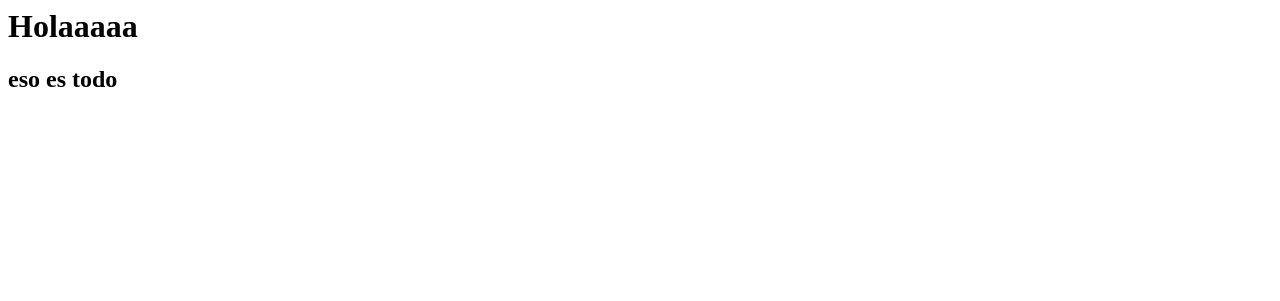
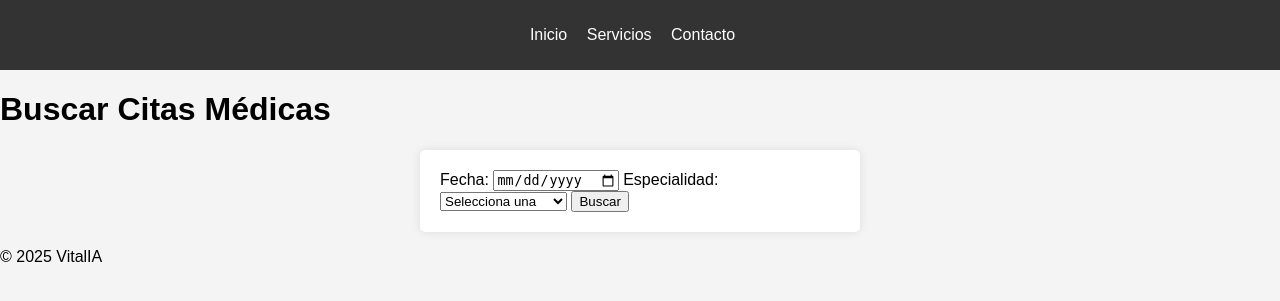
Before and after one commit to vcastrop/vitalIA, a Django app: page / in a window 1280 px wide. Shown: the top 301 px of the page. Run offline with Django 5.2, Linux system fonts and the light colour scheme.

Commit message:
updated
updated fronted

```diff
--- a/django/appointments/models.py
+++ b/django/appointments/models.py
@@ -3,11 +3,11 @@ from django.db import models
 
 # Create your models here.
 
-class appointments(models.Model):
+class Cita(models.Model):
+    nombre_paciente = models.CharField(max_length=100)
     especialidad = models.CharField(max_length=100)
     fecha = models.DateField()
     hora = models.TimeField()
-    disponible = models.BooleanField(default=True)
 
     def __str__(self):
-        return f"{self.especialidad} - {self.fecha} {self.hora}"
+        return f"{self.nombre_paciente} - {self.especialidad} ({self.fecha} {self.hora})"
--- /dev/null
+++ b/django/appointments/static/css/styles.css
@@ -0,0 +1,53 @@
+body {
+    font-family: Arial, sans-serif;
+    margin: 0;
+    padding: 0;
+    background-color: #f4f4f4;
+}
+
+nav {
+    background: #333;
+    color: white;
+    padding: 10px;
+    text-align: center;
+}
+
+nav ul {
+    list-style: none;
+    padding: 0;
+}
+
+nav ul li {
+    display: inline;
+    margin-right: 15px;
+}
+
+nav ul li a {
+    color: white;
+    text-decoration: none;
+}
+
+form {
+    background: white;
+    padding: 20px;
+    max-width: 400px;
+    margin: auto;
+    box-shadow: 0 0 10px rgba(0, 0, 0, 0.1);
+    border-radius: 5px;
+}
+
+table {
+    width: 80%;
+    margin: auto;
+    border-collapse: collapse;
+}
+
+table, th, td {
+    border: 1px solid black;
+    padding: 10px;
+}
+
+th {
+    background-color: #333;
+    color: white;
+}
--- a/django/appointments/templates/about.html
+++ b/django/appointments/templates/about.html
@@ -1,3 +1,4 @@
+
 <!DOCTYPE html>
 <html>
 <head>
@@ -5,6 +6,6 @@
 </head>
 <body>
     <h1>Acerca de</h1>
-    <p>Esta es la página "Acerca de" de la aplicación.</p>
+    <p>Esta es la pagina "Acerca de" de la aplicación.</p>
 </body>
 </html>
--- /dev/null
+++ b/django/appointments/templates/base.html
@@ -0,0 +1,33 @@
+{% load static %}
+<link rel="stylesheet" href="{% static 'css/styles.css' %}">
+
+<!DOCTYPE html>
+
+<html lang="es">
+<head>
+    <meta charset="UTF-8">
+    <meta name="viewport" content="width=device-width, initial-scale=1.0">
+    <title>{% block title %}vitalIA{% endblock %}</title>
+    <link rel="stylesheet" href="{% static 'css/styles.css' %}">
+</head>
+
+<body>
+    <header>
+        <nav>
+            <ul>
+                <li><a href="{% url 'home' %}">Inicio</a></li>
+                <li><a href="#">Servicios</a></li>
+                <li><a href="#">Contacto</a></li>
+            </ul>
+        </nav>
+    </header>
+
+    <main>
+        {% block content %}{% endblock %}
+    </main>
+
+    <footer>
+        <p>&copy; 2025 VitalIA</p>
+    </footer>
+</body>
+</html>
--- a/django/appointments/templates/home.html
+++ b/django/appointments/templates/home.html
@@ -1,2 +1,24 @@
-<h1>Holaaaaa</h1>
-<h2>eso es todo</h2>
+
+
+{% extends "base.html" %}
+{% block title %}Inicio - vitalIA{% endblock %}
+{% load static %}
+<link rel="stylesheet" href="{% static 'css/styles.css' %}">
+
+{% block content %}
+    <h1>Buscar Citas Médicas</h1>
+    <form method="GET" action="{% url 'results' %}">
+        <label for="date">Fecha:</label>
+        <input type="date" id="date" name="date">
+
+        <label for="specialty">Especialidad:</label>
+        <select id="specialty" name="specialty">
+            <option value="">Selecciona una</option>
+            <option value="medicina_general">Medicina General</option>
+            <option value="dermatologia">Dermatología</option>
+            <option value="odontologia">Odontología</option>
+        </select>
+
+        <button type="submit">Buscar</button>
+    </form>
+{% endblock %}
--- a/django/appointments/views.py
+++ b/django/appointments/views.py
@@ -6,5 +6,5 @@ from django.http import HttpResponse
 def home(request):
     return render(request, 'home.html')
 
-def about(request):
-    return render(request, 'about.html')
+def results(request):
+    return render(request, 'results.html', {'appointments': []})
--- a/django/medicalappointments/urls.py
+++ b/django/medicalappointments/urls.py
@@ -21,10 +21,10 @@ from appointments import views as appointments_views
 from django.conf.urls.static import static
 from django.conf import settings
 
+from django.urls import path
+from appointments import views
+
 urlpatterns = [
-    path('admin/', admin.site.urls),
-    path('', appointments_views.home),
-    path('about/', appointments_views.about),
+    path('', views.home, name='home'),
+    path('results/', views.results, name='results'),
 ]
-
-urlpatterns += static(settings.MEDIA_URL, document_root=settings.MEDIA_ROOT)
```
Also changed, not shown: django/appointments/templates/results.html (added, +34 -0 lines), django/medicalappointments/settings.py (+10 -2 lines), appointments/static/css/styles.css (added), appointments/templates/base.html (added), appointments/templates/home.html (added), appointments/templates/results.html (added).
